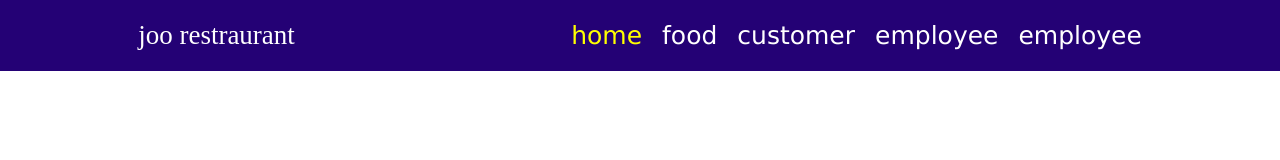
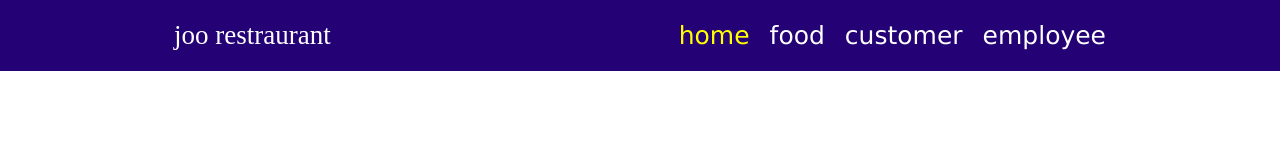
Before and after one commit to ayubjoo/group-d, a plain HTML site: page index.html in a window 1280 px wide. Drawn offline with Linux system fonts and the light colour scheme.

Commit message:
sdljdkssstylf

```diff
--- a/index.html
+++ b/index.html
@@ -54,7 +54,7 @@
             <li><a href="">food</a></li>
             <li><a href="">customer</a></li>
             <li><a href="">employee</a></li>
-            <li><a href="">employee</a></li>
+
         </ul>
     </div>
 
```
